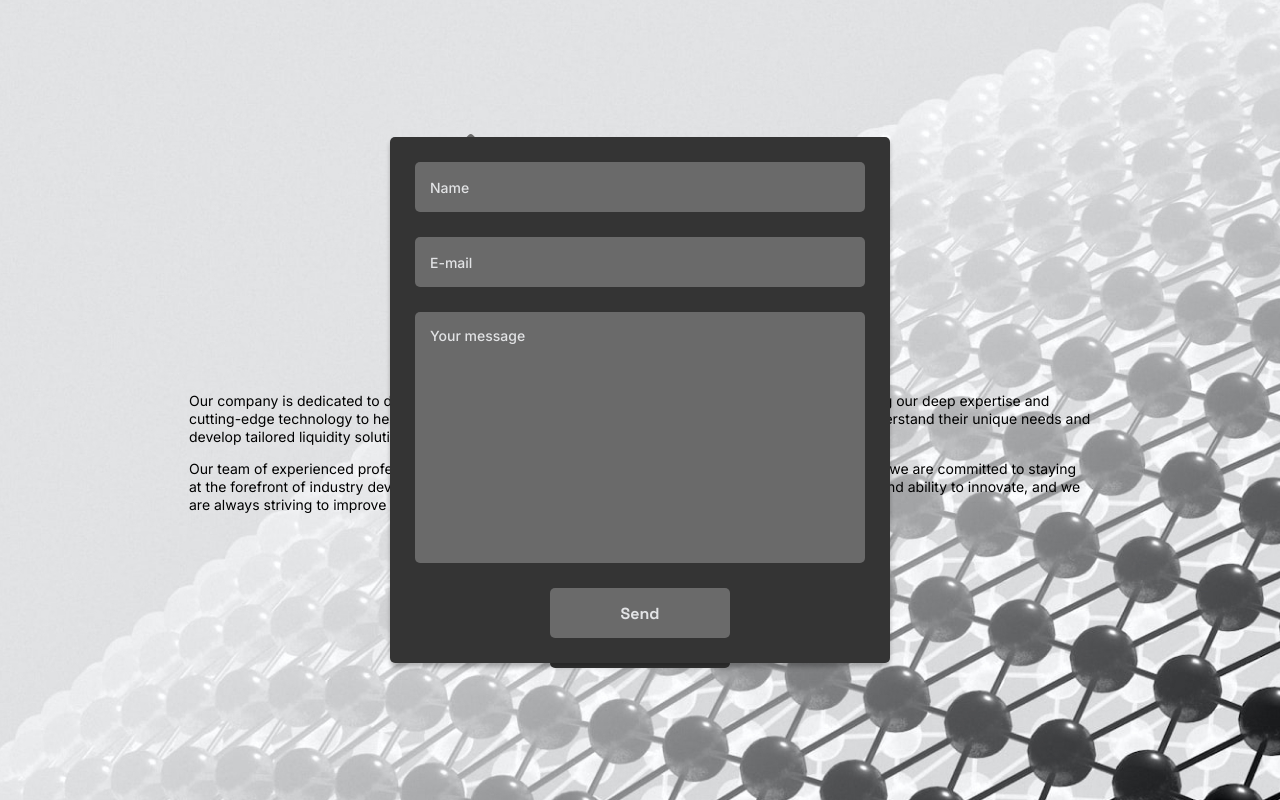
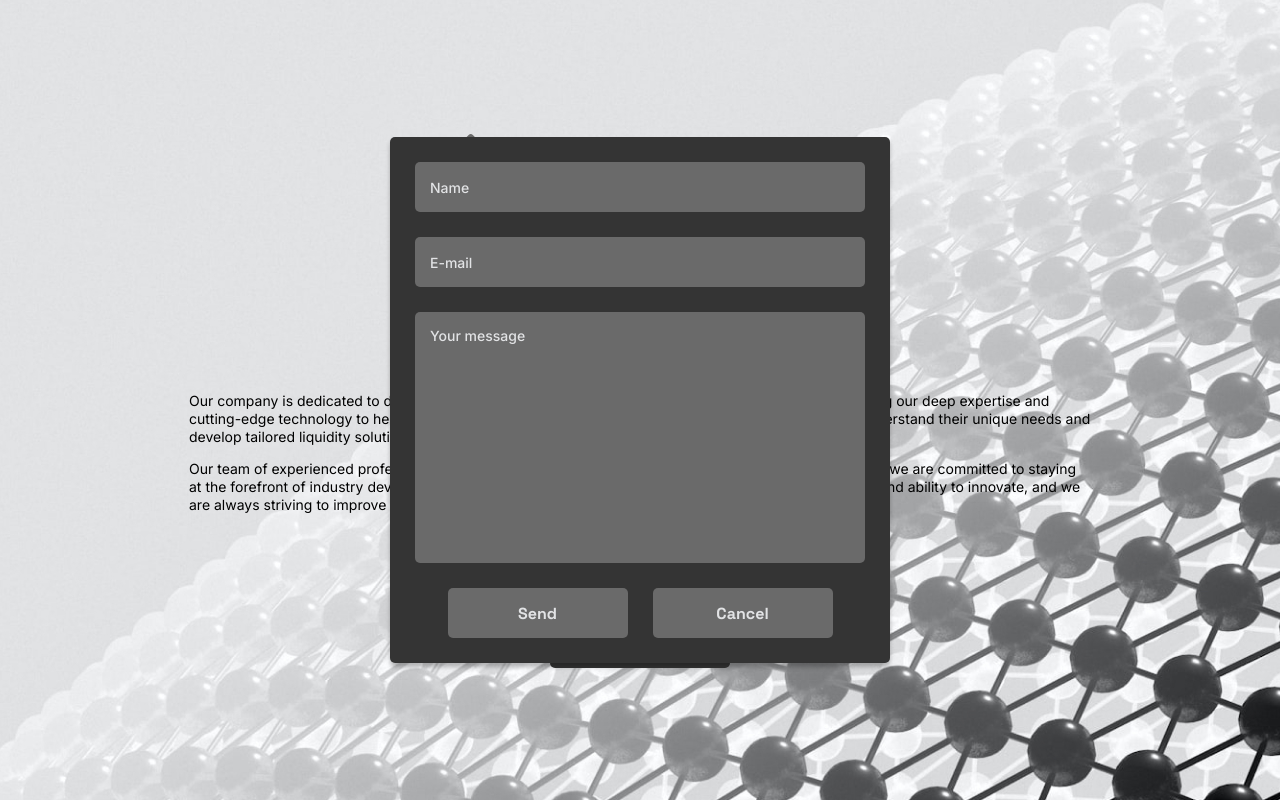
Before and after one commit to vertexofvortex/liquidity-solutions, a Next.js app: page / in a window 1280 px wide. Both pictures are taken after a click on the button "Contact us". Built offline with nearby package versions, Linux system fonts and the light colour scheme.

Commit message:
👔 Added context provider, logic refactoring

```diff
--- a/components/CenterBlock/CenterBlock.tsx
+++ b/components/CenterBlock/CenterBlock.tsx
@@ -3,13 +3,13 @@ import { Inter, Space_Grotesk } from "@next/font/google";
 import { ModalWindow } from "../ModalWindow/ModalWindow";
 import { useState } from "react";
 import { motion, AnimatePresence  } from "framer-motion";
+import { useModalWindow } from "@/context/ModalWindowContext";
 
 const inter = Inter({ subsets: [ "latin" ] });
 const space_grotesk = Space_Grotesk({ subsets: [ "latin" ] });
 
 export function CenterBlock() {
-  const [ isModalActive, setIsModalActive ] = useState<boolean>(false);
-
+  const { open, isSent } = useModalWindow();
 
   return (
     <>
@@ -23,26 +23,19 @@ export function CenterBlock() {
           <p>Our team of experienced professionals has a proven track record of success in the financial markets, and we are committed to staying at the forefront of industry developments and trends. We pride ourselves on our agility, responsiveness, and ability to innovate, and we are always striving to improve and enhance our offerings to better serve our clients.</p>
         </div>
         <div className={`${styles.button} ${space_grotesk.className}`}>
-          <button
-            onClick={() => setIsModalActive(true)}
-          >
-            Contact us
-          </button>
+          {
+            !isSent ? (
+              <button
+                onClick={() => open()}
+              >
+                Contact us
+              </button>
+            ) : (
+              <div>Your message has been sent</div>
+            )
+          }
         </div>
       </div>
-      <AnimatePresence>
-        {
-          isModalActive && (
-            <motion.div
-              initial={{ opacity: 0 }}
-              animate={{ opacity: 1 }}
-              exit={{ opacity: 0 }}
-            >
-              <ModalWindow />
-            </motion.div>
-          )
-        }
-      </AnimatePresence>
     </>
   )
 }
--- a/components/ModalWindow/ModalWindow.module.scss
+++ b/components/ModalWindow/ModalWindow.module.scss
@@ -21,8 +21,13 @@
     width: 500px;
     align-items: center;
 
-    button {
-      background: #6A6A6A;
+    .buttons {
+      display: flex;
+      gap: 25px;
+
+      button {
+        background: #6A6A6A;
+      }
     }
   }
 }
--- a/components/ModalWindow/ModalWindow.tsx
+++ b/components/ModalWindow/ModalWindow.tsx
@@ -1,3 +1,4 @@
+import { useModalWindow } from "@/context/ModalWindowContext";
 import { Inter, Space_Grotesk } from "@next/font/google";
 import { useState } from "react";
 import styles from "./ModalWindow.module.scss";
@@ -5,37 +6,12 @@ import styles from "./ModalWindow.module.scss";
 const inter = Inter({ subsets: [ "latin" ] });
 const space_grotesk = Space_Grotesk({ subsets: [ "latin" ] });
 
-interface Props {
-  buttonAction?: Function;
-}
-
-export function ModalWindow({
-  buttonAction,
-}: Props) {
+export function ModalWindow() {
   const [ nameState, setNameState ] = useState<string>("");
   const [ emailState, setEmailState ] = useState<string>("");
   const [ messageState, setMessageState ] = useState<string>("");
 
-  async function sendMessage(
-    name: string,
-    email: string,
-    message: string,
-  ) {
-    const res = await fetch(
-      "/api/sendMessage",
-      {
-        method: "POST",
-        headers: { "Content-Type": "multipart/form-data" },
-        body: JSON.stringify({
-          name: name,
-          email: email,
-          message: message,
-        }),
-      },
-    );
-
-    console.log(await res.json());
-  }
+  const { isOpen, open, close, isSent, send } = useModalWindow();
 
   return (
     <div className={styles.modalWindowContainer}>
@@ -55,12 +31,20 @@ export function ModalWindow({
           placeholder={"Your message"}
           onChange={(e) => setMessageState(e.target.value)}
         />
-        <button
-          className={space_grotesk.className}
-          onClick={() => sendMessage(nameState, emailState, messageState)}
-        >
-          Send
-        </button>
+        <div className={styles.buttons}>
+          <button
+            className={space_grotesk.className}
+            onClick={() => send(nameState, emailState, messageState)}
+          >
+            Send
+          </button>
+          <button
+            className={space_grotesk.className}
+            onClick={() => close()}
+          >
+            Cancel
+          </button>
+        </div>
       </div>
     </div>
   )
--- /dev/null
+++ b/context/ModalWindowContext.tsx
@@ -0,0 +1,89 @@
+import { createContext, ReactNode, useContext, useState } from "react";
+
+interface IModalWindowContext {
+  isOpen: boolean;
+  isSent: boolean;
+  open: () => void;
+  close: () => void;
+  send: (
+    name: string,
+    email: string,
+    message: string,
+  ) => void;
+}
+
+const modalWindowContextDefaultValues: IModalWindowContext = {
+  isOpen: false,
+  isSent: false,
+  open: () => {},
+  close: () => {},
+  send: () => {},
+}
+
+const ModalWindowContext = createContext<IModalWindowContext>(
+  modalWindowContextDefaultValues
+);
+
+export function useModalWindow() {
+  return useContext(ModalWindowContext);
+}
+
+interface Props {
+  children: ReactNode;
+}
+
+export function ModalWindowProvider({ children }: Props) {
+  const [ isOpen, setIsOpen ] = useState<boolean>(false);
+  const [ isSent, setIsSent ] = useState<boolean>(false);
+
+  const open = () => {
+    setIsOpen(true);
+  };
+
+  const close = () => {
+    setIsOpen(false);
+  };
+
+  const send = async (
+    name: string,
+    email: string,
+    message: string
+  ) => {
+    if (isSent) {
+      setIsOpen(false);
+
+      return;
+    }
+
+    const res = await fetch(
+      "/api/sendMessage",
+      {
+        method: "POST",
+        body: JSON.stringify({
+          name: name,
+          email: email,
+          message: message,
+        }),
+      },
+    );
+
+    setIsSent(true);
+    setIsOpen(false);
+  };
+
+  const value = {
+    isOpen,
+    isSent,
+    open,
+    close,
+    send,
+  };
+
+  return (
+    <ModalWindowContext.Provider
+      value={value}
+    >
+      {children}
+    </ModalWindowContext.Provider>
+  );
+}
--- a/pages/_app.tsx
+++ b/pages/_app.tsx
@@ -1,6 +1,11 @@
+import { ModalWindowProvider } from '@/context/ModalWindowContext';
 import '@/styles/globals.css'
 import type { AppProps } from 'next/app'
 
 export default function App({ Component, pageProps }: AppProps) {
-  return <Component {...pageProps} />
+  return (
+    <ModalWindowProvider>
+      <Component {...pageProps} />
+    </ModalWindowProvider>
+  );
 }
--- a/pages/index.tsx
+++ b/pages/index.tsx
@@ -1,12 +1,31 @@
 import Head from "next/head";
 import Image from "next/image";
 import styles from "@/styles/Home.module.scss";
-import { CenterBlock } from "@/components";
+import { CenterBlock, ModalWindow } from "@/components";
+import { AnimatePresence, motion } from "framer-motion";
+import { useModalWindow } from "@/context/ModalWindowContext";
 
 export default function Home() {
+  const { isOpen } = useModalWindow();
+
   return (
-    <main>
-      <CenterBlock />
-    </main>
+    <>
+      <main>
+        <CenterBlock />
+      </main>
+      <AnimatePresence>
+        {
+          isOpen && (
+            <motion.div
+              initial={{ opacity: 0 }}
+              animate={{ opacity: 1 }}
+              exit={{ opacity: 0 }}
+            >
+              <ModalWindow />
+            </motion.div>
+          )
+        }
+      </AnimatePresence>
+    </>
   )
 }
```
